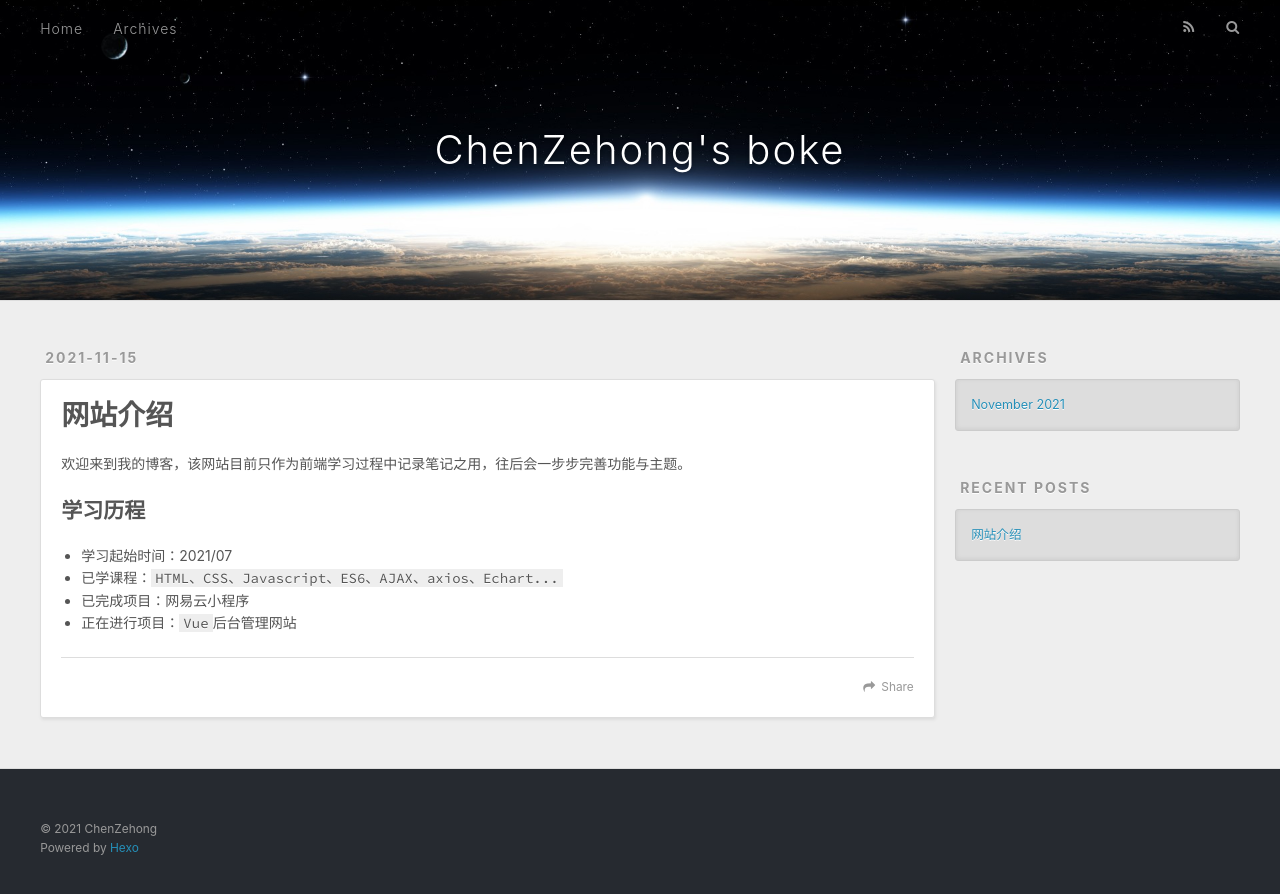
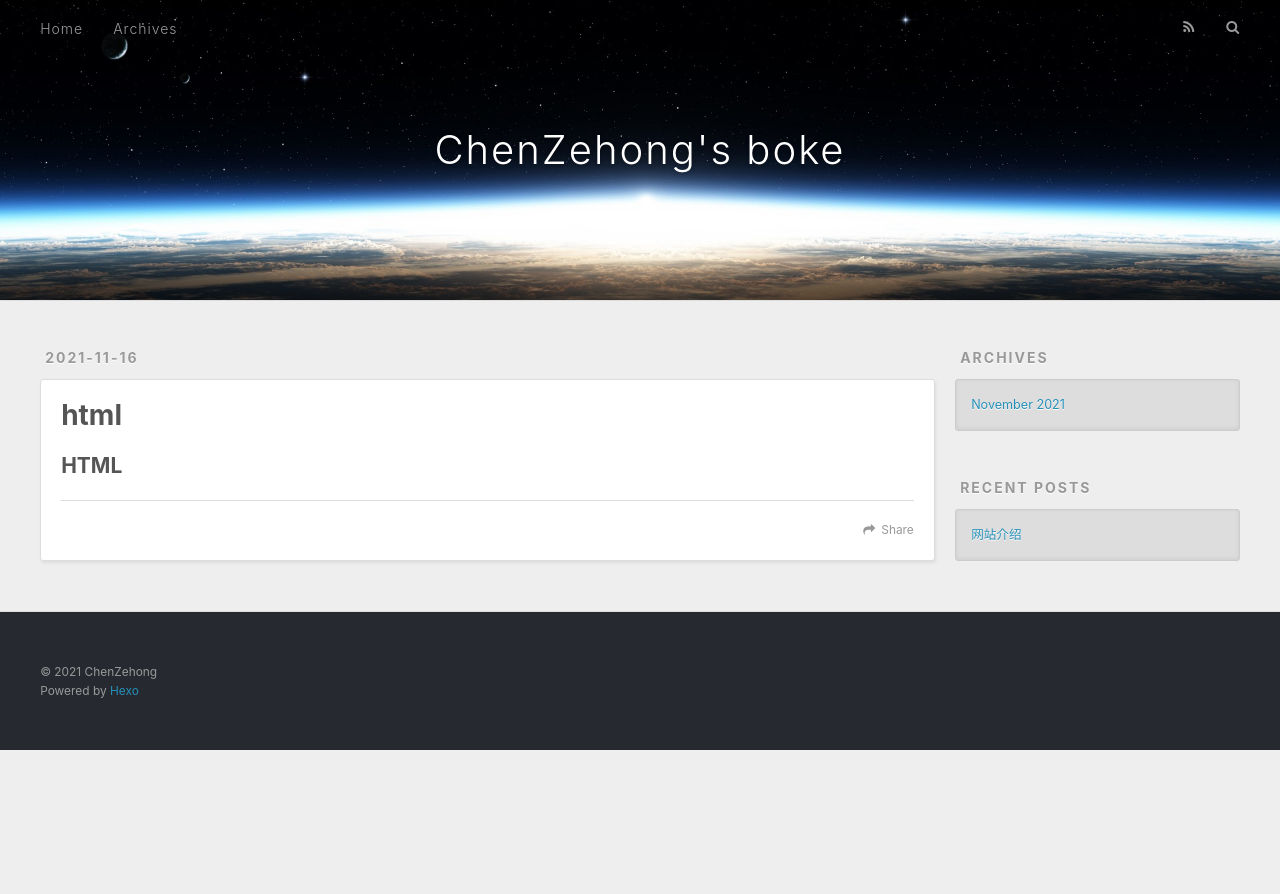
Before and after one commit to Web200OK/Web200OK.github.io, a plain HTML site: page html/index.html in a window 1280 px wide. After the commit the page ends 800 px from the top, so only its background shows below. Drawn offline with nearby package versions, Linux system fonts and the light colour scheme.

Commit message:
Site updated: 2021-11-16 14:58:44

```diff
--- a/2021/11/15/网站介绍/index.html
+++ b/html/index.html
@@ -5,17 +5,17 @@
 
 
 
-  <title>网站介绍 | ChenZehong&#39;s boke</title>
+  <title>html | ChenZehong&#39;s boke</title>
   <meta name="viewport" content="width=device-width, initial-scale=1, maximum-scale=1">
-  <meta name="description" content="欢迎来到我的博客，该网站目前只作为前端学习过程中记录笔记之用，往后会一步步完善功能与主题。 学习历程   学习起始时间：2021&#x2F;07 已学课程：HTML、CSS、Javascript、ES6、AJAX、axios、Echart... 已完成项目：网易云小程序 正在进行项目：Vue后台管理网站">
-<meta property="og:type" content="article">
-<meta property="og:title" content="网站介绍">
-<meta property="og:url" content="http://example.com/2021/11/15/%E7%BD%91%E7%AB%99%E4%BB%8B%E7%BB%8D/index.html">
+  <meta name="description" content="HTML">
+<meta property="og:type" content="website">
+<meta property="og:title" content="html">
+<meta property="og:url" content="http://example.com/html/index.html">
 <meta property="og:site_name" content="ChenZehong&#39;s boke">
-<meta property="og:description" content="欢迎来到我的博客，该网站目前只作为前端学习过程中记录笔记之用，往后会一步步完善功能与主题。 学习历程   学习起始时间：2021&#x2F;07 已学课程：HTML、CSS、Javascript、ES6、AJAX、axios、Echart... 已完成项目：网易云小程序 正在进行项目：Vue后台管理网站">
+<meta property="og:description" content="HTML">
 <meta property="og:locale" content="en_US">
-<meta property="article:published_time" content="2021-11-15T13:07:54.176Z">
-<meta property="article:modified_time" content="2021-11-15T15:12:24.268Z">
+<meta property="article:published_time" content="2021-11-16T06:57:27.000Z">
+<meta property="article:modified_time" content="2021-11-16T06:58:03.678Z">
 <meta property="article:author" content="ChenZehong">
 <meta name="twitter:card" content="summary">
 
@@ -66,10 +66,10 @@
   </div>
 </header>
       <div class="outer">
-        <section id="main"><article id="post-网站介绍" class="article article-type-post" itemscope itemprop="blogPost">
+        <section id="main"><article id="page-" class="article article-type-page" itemscope itemprop="blogPost">
   <div class="article-meta">
-    <a href="/2021/11/15/%E7%BD%91%E7%AB%99%E4%BB%8B%E7%BB%8D/" class="article-date">
-  <time datetime="2021-11-15T13:07:54.176Z" itemprop="datePublished">2021-11-15</time>
+    <a href="/html/index.html" class="article-date">
+  <time datetime="2021-11-16T06:57:27.000Z" itemprop="datePublished">2021-11-16</time>
 </a>
 
   </div>
@@ -80,7 +80,7 @@
 
 
     <h1 class="article-title" itemprop="name">
-      网站介绍
+      html
     </h1>
 
 
@@ -88,20 +88,12 @@
 
     <div class="article-entry" itemprop="articleBody">
 
-        <p>欢迎来到我的博客，该网站目前只作为前端学习过程中记录笔记之用，往后会一步步完善功能与主题。</p>
-<h2>学习历程</h2>
-
-<ul>
-<li>学习起始时间：2021/07</li>
-<li>已学课程：<code>HTML、CSS、Javascript、ES6、AJAX、axios、Echart...</code></li>
-<li>已完成项目：网易云小程序</li>
-<li>正在进行项目：<code>Vue</code>后台管理网站</li>
-</ul>
+        <h2>HTML</h2>
 
 
     </div>
     <footer class="article-footer">
-      <a data-url="http://example.com/2021/11/15/%E7%BD%91%E7%AB%99%E4%BB%8B%E7%BB%8D/" data-id="ckw0t3btz0000jgugazgq1z0a" class="article-share-link">Share</a>
+      <a data-url="http://example.com/html/index.html" data-id="ckw1qv98a0001vgug8jh43um1" class="article-share-link">Share</a>
 
 
     </footer>
```
Also changed, not shown: index.html (+1 -1 lines).
